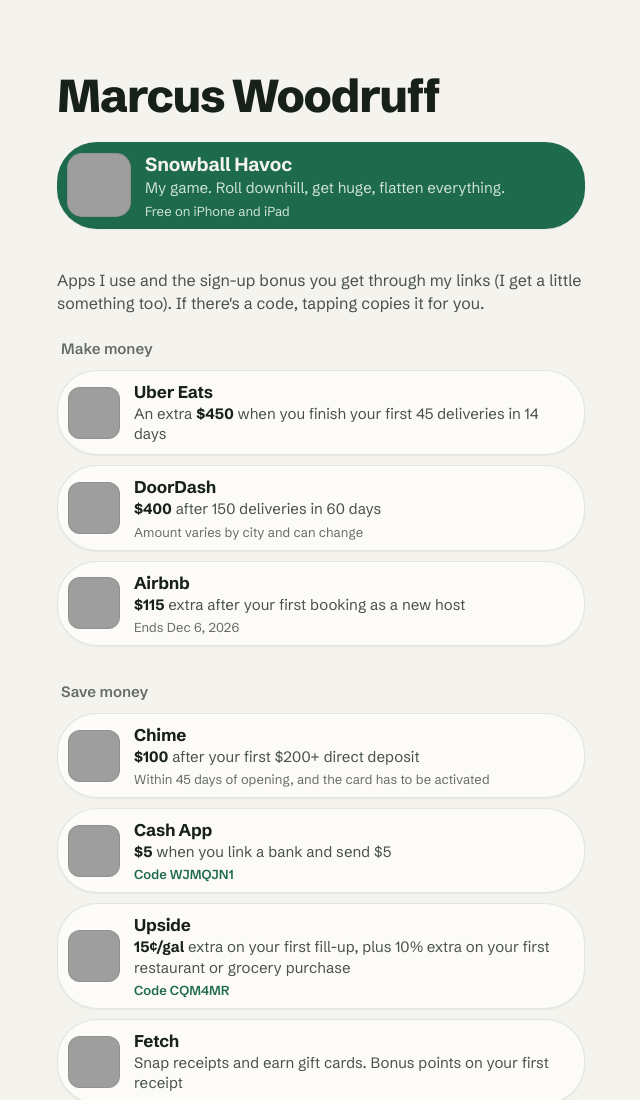
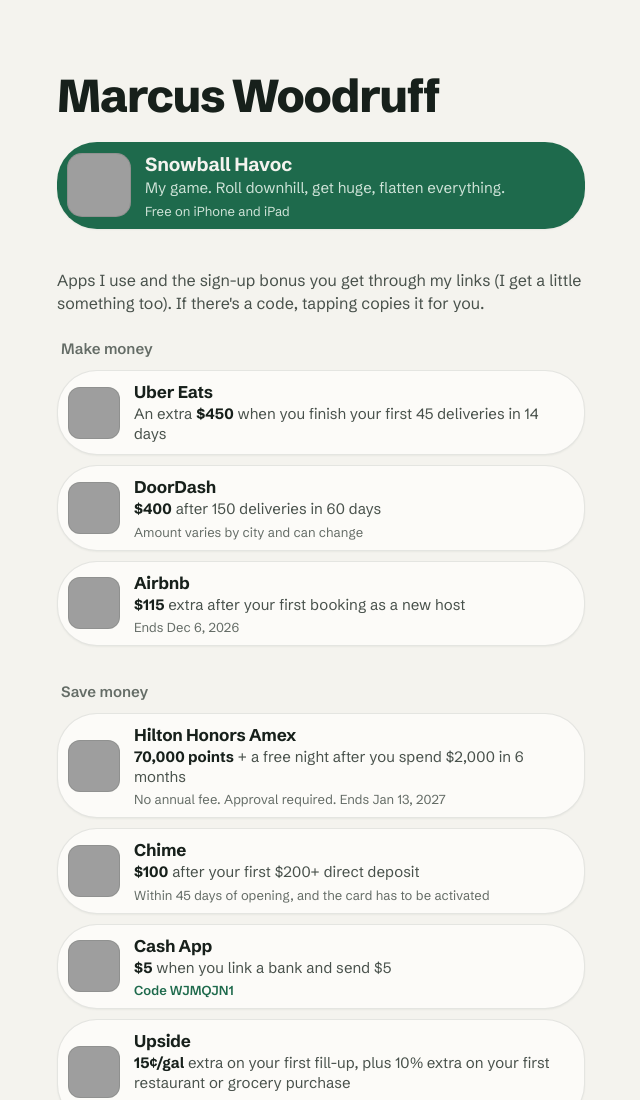
Before and after one commit to CartRyder/Affiliates, a plain HTML site: page index.html in a window 1280 px wide. Shown: the top 1100 px of the page, without its empty margins (319-959 px from the left). Drawn offline with Linux system fonts and the light colour scheme; grey boxes are pictures that could not be loaded.

Commit message:
Add files via upload

```diff
--- a/index.html
+++ b/index.html
@@ -206,6 +206,14 @@
 
   <h2>Save money</h2>
   <div class="links">
+    <a class="btn" href="https://americanexpress.com/en-us/referral/hilton-honors?ref=MARCUWnV9S&amp;XL=MIANS">
+      <img src="https://is1-ssl.mzstatic.com/image/thumb/Purple211/v4/b9/61/47/b96147a8-4b9b-6976-6f91-9477646cb7fc/AppIcon-0-0-1x_U007epad-0-1-0-85-220.png/144x144bb.png" alt="">
+      <div>
+        <b>Hilton Honors Amex</b>
+        <span><strong>70,000 points</strong> + a free night after you spend $2,000 in 6 months</span>
+        <small>No annual fee. Approval required. Ends Jan 13, 2027</small>
+      </div>
+    </a>
     <a class="btn" href="https://www.chime.com/r/marcuswoodruff14/?c=s">
       <img src="https://is1-ssl.mzstatic.com/image/thumb/Purple211/v4/95/66/6c/95666c45-ab50-3da1-1967-3d3f83fb99bd/AppIcon-0-0-1x_U007emarketing-0-6-0-85-220.png/144x144bb.png" alt="">
       <div>
```
